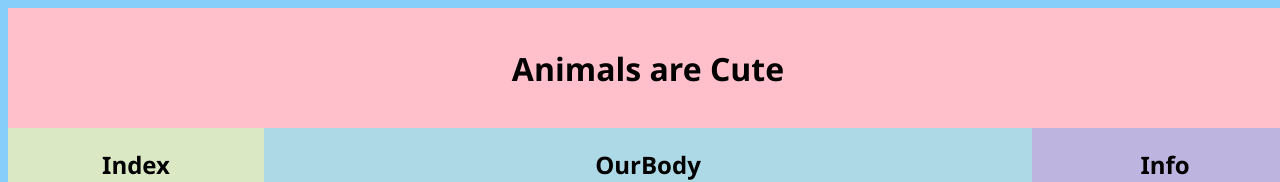
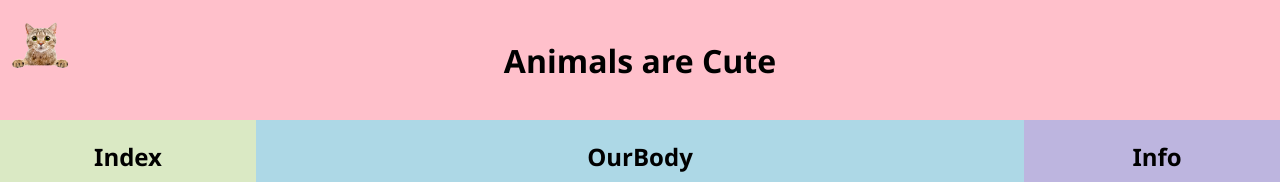
Before and after one commit to MrHoran8120/website11, a plain HTML site: page index.html in a window 1280 px wide. Shown: the top 182 px of the page. Drawn offline with Linux system fonts and the light colour scheme.

Commit message:
Added creepy cat

```diff
--- a/index.html
+++ b/index.html
@@ -9,7 +9,8 @@
         body {
             background-color: lightskyblue;
             font-family: 'Segoe UI', Tahoma, Geneva, Verdana, sans-serif;
-            margin :5;
+            margin :0
+            ;
         }
 
         h2 {
@@ -27,8 +28,22 @@
             background-color: pink;
             display : grid;
             place-content: center;
+
         }
 
+        #catpic {
+            position : absolute;
+            left : 10px;
+            top : 20px;
+            width : 60px;
+
+        }
+
+        #catpic:hover {
+            transform : scale(5) translate(50px,20px);
+            transition : 3s;
+
+        }
 
         .myHeader h1 {
 
@@ -118,6 +133,7 @@
     <div class=wrapper>
         <!-- The definition for the page heading -->
         <div class="myHeader">
+            <img id="catpic" src="cat.png" alt="">
             <h1 id="title">Animals are Cute</h1>
         </div>
 
```
Also changed, not shown: cat.png (added).
